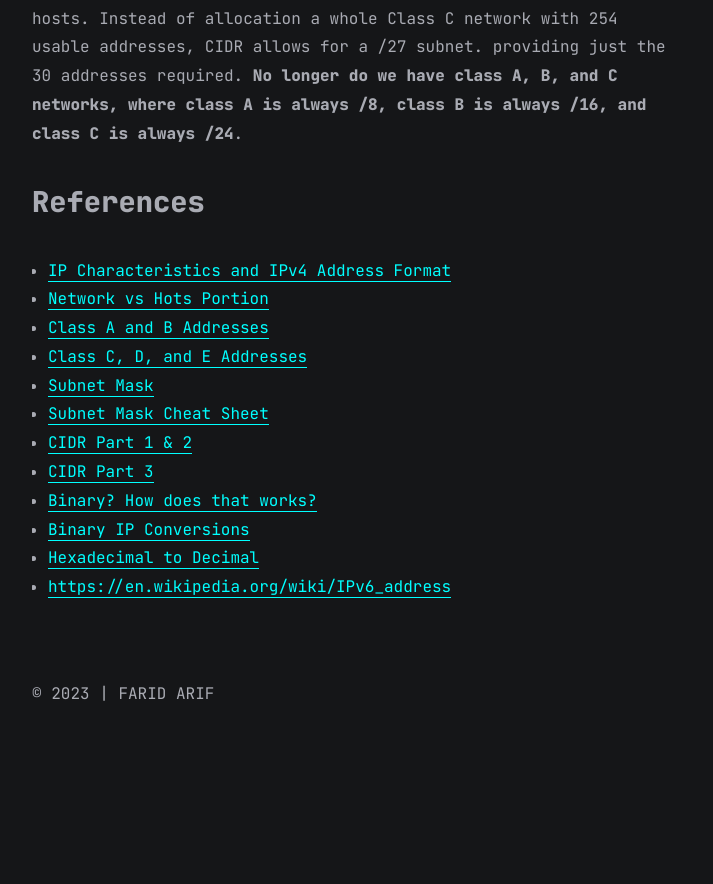
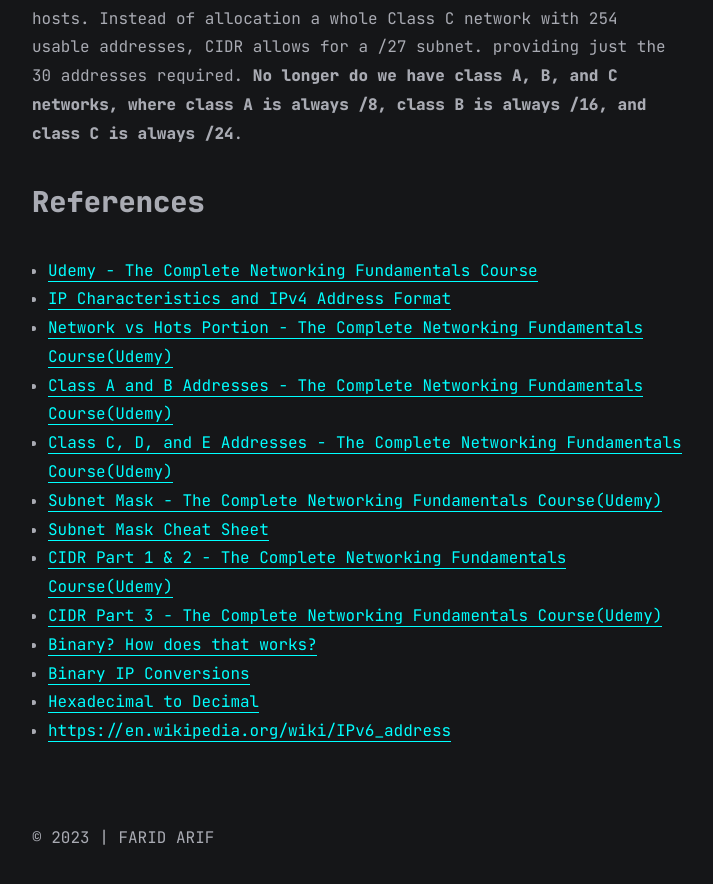
Before and after one commit to faridarif/faridarif.github.io, a Jekyll site: the page built from all_collections/_posts/2023-04-26-IP-addresses-subnet-masks.md, in a window 1280 px wide and 900 px high, scrolled down 10870 px. Shown: the top 884 px of the window, without its empty margins (283-996 px from the left). Built offline with Jekyll 4.4.1, drawn with Linux system fonts in a browser that asks for light colours; before the commit the page ends 11644 px from its top, so only the background shows below that.

Commit message:
Update 2023-04-26-IP-addresses-subnet-masks.md

```diff
--- a/all_collections/_posts/2023-04-26-IP-addresses-subnet-masks.md
+++ b/all_collections/_posts/2023-04-26-IP-addresses-subnet-masks.md
@@ -196,14 +196,15 @@ For example, an organization might need a subnet with only 30 hosts. Instead of
 
 ## References
 
+- [Udemy - The Complete Networking Fundamentals Course](https://www.udemy.com/course/complete-networking-fundamentals-course-ccna-start/)
 - [IP Characteristics and IPv4 Address Format](https://www.udemy.com/course/complete-networking-fundamentals-course-ccna-start/learn/lecture/7996258#content)
-- [Network vs Hots Portion](https://www.udemy.com/course/complete-networking-fundamentals-course-ccna-start/learn/lecture/4482068#content)
-- [Class A and B Addresses](https://www.udemy.com/course/complete-networking-fundamentals-course-ccna-start/learn/lecture/4482076#content)
-- [Class C, D, and E Addresses](https://www.udemy.com/course/complete-networking-fundamentals-course-ccna-start/learn/lecture/7996268#content)
-- [Subnet Mask](https://www.udemy.com/course/complete-networking-fundamentals-course-ccna-start/learn/lecture/7996284#content)
+- [Network vs Hots Portion - The Complete Networking Fundamentals Course(Udemy)](https://www.udemy.com/course/complete-networking-fundamentals-course-ccna-start/learn/lecture/4482068#content)
+- [Class A and B Addresses - The Complete Networking Fundamentals Course(Udemy)](https://www.udemy.com/course/complete-networking-fundamentals-course-ccna-start/learn/lecture/4482076#content)
+- [Class C, D, and E Addresses - The Complete Networking Fundamentals Course(Udemy)](https://www.udemy.com/course/complete-networking-fundamentals-course-ccna-start/learn/lecture/7996268#content)
+- [Subnet Mask - The Complete Networking Fundamentals Course(Udemy)](https://www.udemy.com/course/complete-networking-fundamentals-course-ccna-start/learn/lecture/7996284#content)
 - [Subnet Mask Cheat Sheet](https://www.freecodecamp.org/news/subnet-cheat-sheet-24-subnet-mask-30-26-27-29-and-other-ip-address-cidr-network-references/)
-- [CIDR Part 1 & 2](https://www.udemy.com/course/complete-networking-fundamentals-course-ccna-start/learn/lecture/7996296#overview)
-- [CIDR Part 3](https://www.udemy.com/course/complete-networking-fundamentals-course-ccna-start/learn/lecture/5579672#overview)
+- [CIDR Part 1 & 2 - The Complete Networking Fundamentals Course(Udemy)](https://www.udemy.com/course/complete-networking-fundamentals-course-ccna-start/learn/lecture/7996296#overview)
+- [CIDR Part 3 - The Complete Networking Fundamentals Course(Udemy)](https://www.udemy.com/course/complete-networking-fundamentals-course-ccna-start/learn/lecture/5579672#overview)
 - [Binary? How does that works?](https://www.youtube.com/watch?v=Toa5-1i4wRE&list=PLhfrWIlLOoKMCYDh94esrjiB5nUSPqMh0&index=35)
 - [Binary IP Conversions](https://www.youtube.com/watch?v=TjW7yCqsHr8&list=PLhfrWIlLOoKMCYDh94esrjiB5nUSPqMh0&index=36)
 - [Hexadecimal to Decimal](https://www.youtube.com/watch?v=bqF0zoGTaY0&list=PLhfrWIlLOoKMCYDh94esrjiB5nUSPqMh0&index=38)
```
